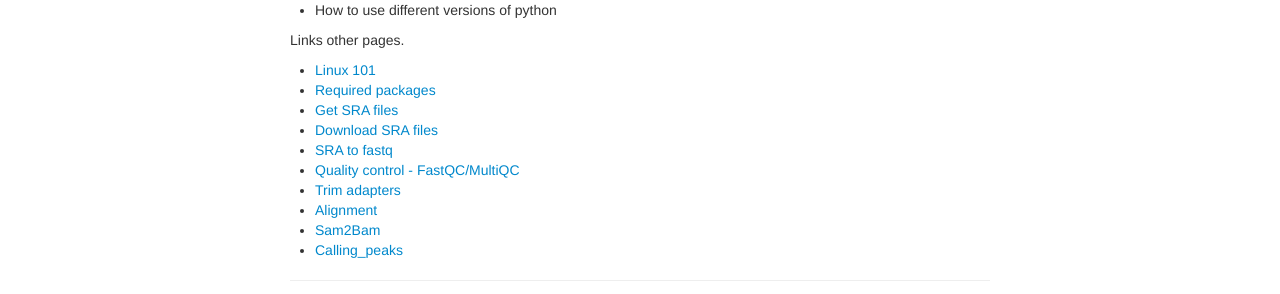
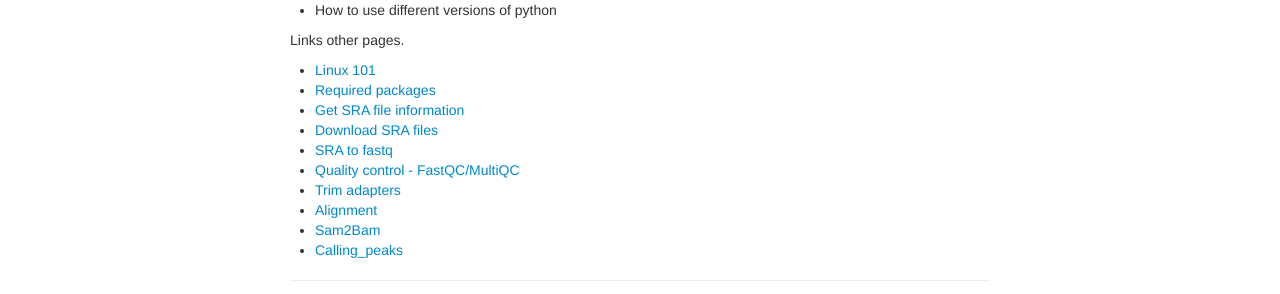
Before and after one commit to Dazcam/Bioinformatics-tutorials, a Jekyll site: the page built from index.md, in a window 1280 px wide. Shown: the part 392-686 px from the top of the page. Built offline with Jekyll 4.4.1, drawn with Linux system fonts in a browser that asks for light colours.

Commit message:
Minor edit

```diff
--- a/index.md
+++ b/index.md
@@ -24,7 +24,7 @@ Links other pages.
 
 - [Linux 101](pages/linux101.html)
 - [Required packages](pages/required_packages.html)
-- [Get SRA files](pages/get_sra_info.html)
+- [Get SRA file information](pages/get_sra_info.html)
 - [Download SRA files](pages/download_SRA_files.html)
 - [SRA to fastq](pages/SRA_2_fastq.html)
 - [Quality control - FastQC/MultiQC](pages/fastqc.html)
```
